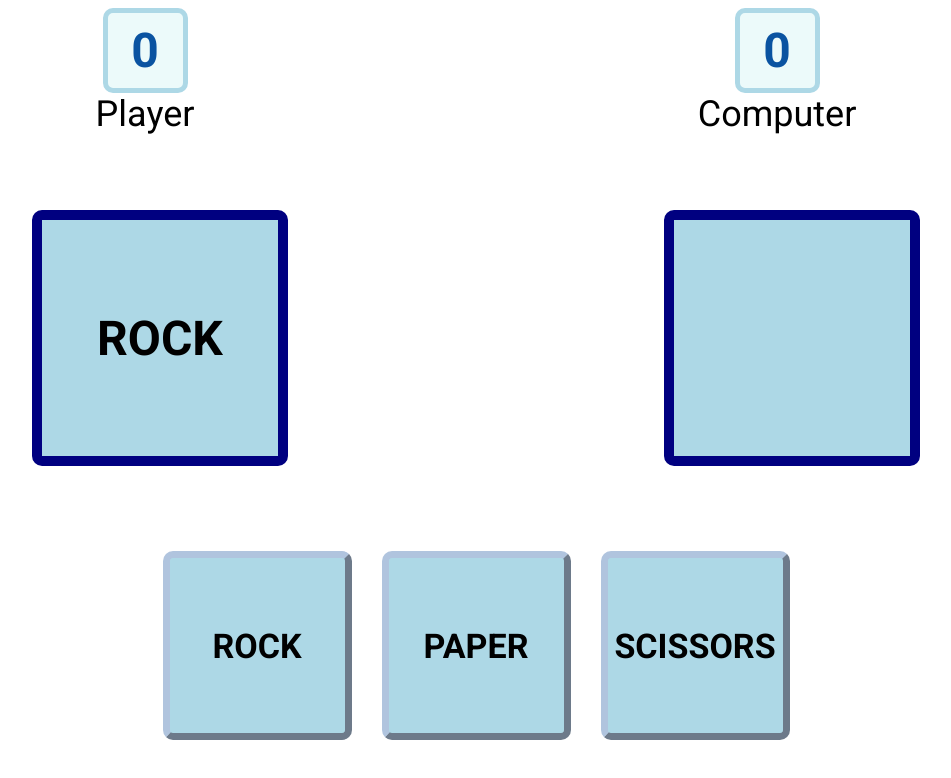
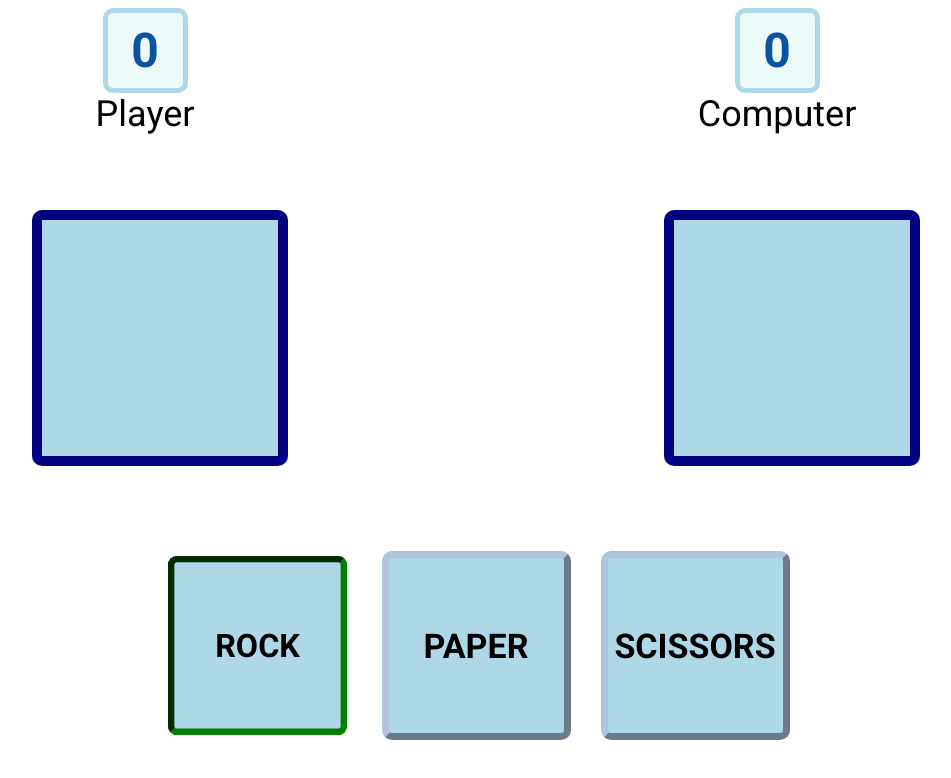
Before and after one commit to hkeith91/RockPaperScissors, a plain HTML site: page rock-paper-scissors/index.html in a window 1280 px wide. Both pictures are taken after a click on the element "ROCK". Shown: the whole page, without its empty margins (164-1115 px from the left). Drawn offline with Linux system fonts and the light colour scheme.

Commit message:
added mouse leave event listener

```diff
--- a/rock-paper-scissors/css/styles.css
+++ b/rock-paper-scissors/css/styles.css
@@ -63,12 +63,15 @@ body{
     font-weight: bold;
 }
 
+
+
 /* rps-boxes */
 #options-container{
     display: flex;
     flex-direction: row;
     justify-content: center;
 }
+
 
 .option{
     display:flex;
@@ -85,6 +88,11 @@ body{
 }
 
 .option:hover{
-    /* transform: scale(1.05); */
     border-color: gold;
 }
+
+.selected{
+    border-color: green;
+    border-style: inset;
+    transform: scale(.95);
+}
--- a/rock-paper-scissors/js/script.js
+++ b/rock-paper-scissors/js/script.js
@@ -7,19 +7,20 @@ let compWin = false;
 
 const playerSelection = document.querySelector(".player-selection");
 const option = document.querySelectorAll(".option");
-option.forEach(element => {
-  element.addEventListener("mouseover", e =>{
+option.forEach((element) => {
+  element.addEventListener("mouseenter", (e) => {
     playerSelection.innerHTML = element.innerHTML;
-    console.log(element.innerHTML);
+    console.log(e.target);
+  });
+  element.addEventListener("mouseleave", (e) => {
+    playerSelection.innerHTML = "";
+    console.log(e.target);
+  });
+  element.addEventListener("click", (e) => {
+    element.classList.add("selected");
+    console.log("clicked " + e.target);
+  });
 });
-option.forEach(element => {
-  element.addEventListener("click", e =>{
-    console.log("clicked " + element.innerHTML);
-  })
-})
-
-
-})
 
 const playerOptions = {
   r: "ROCK",
@@ -31,7 +32,7 @@ const compOptions = ["r", "p", "s"];
 let playAgain = true;
 
 function displayScores() {
-  console.log("STARTING NEW ROUND!")
+  console.log("STARTING NEW ROUND!");
   console.log("Player Score: " + playerScore);
   console.log("Computer Score: " + compScore);
 }
@@ -55,13 +56,12 @@ function playerChoseRock() {
 }
 
 function decideMatch() {
-  if(compWin === true){
-    console.log("You LOSE!")
+  if (compWin === true) {
+    console.log("You LOSE!");
     compScore++;
     compWin = false;
-  }
-  else if (playerWin = true){
-    console.log("You WIN!")
+  } else if ((playerWin = true)) {
+    console.log("You WIN!");
     playerScore++;
     playerWin = false;
   }
@@ -103,5 +103,4 @@ function rockPaperScissors() {
   console.log("Thanks for playing!");
 }
 
-
 // rockPaperScissors();
```
